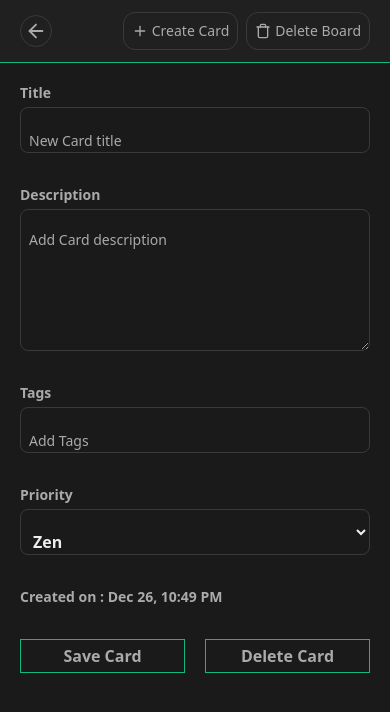
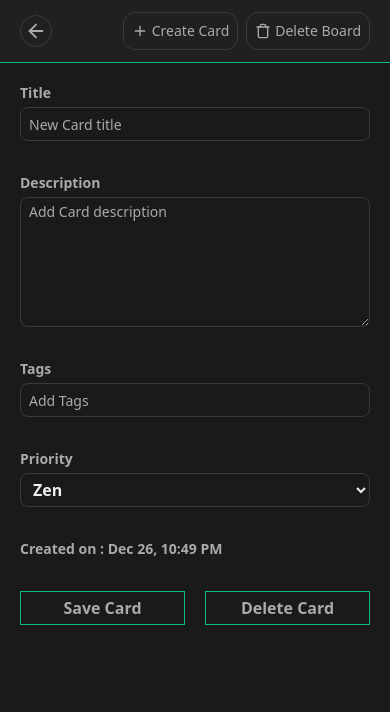
Before and after one commit to joshir16/Zenban, a React (Vite) app: page /boards/1/card/fc45043d-7a7c-48d7-8830-be532e0906df in a window 390 px wide. Shown: the top 712 px of the page. Built offline with nearby package versions, Linux system fonts and the light colour scheme.

Commit message:
Adjust padding for input component in index.css

```diff
--- a/src/index.css
+++ b/src/index.css
@@ -30,7 +30,7 @@
 
 @layer components {
   .input {
-    @apply w-full text-base font-bold text-text-300 placeholder:text-text placeholder:text-sm placeholder:font-normal transition-all duration-300 focus:outline-none focus:ring focus:ring-accent rounded-lg border border-background-500 px-2 pt-5 md:px-3 md:py-2;
+    @apply w-full text-base font-bold text-text-300 placeholder:text-text placeholder:text-sm placeholder:font-normal transition-all duration-300 focus:outline-none focus:ring focus:ring-accent rounded-lg border border-background-500 px-2 py-1 md:px-3 md:py-2;
   }
 
   .primaryButton {
```
